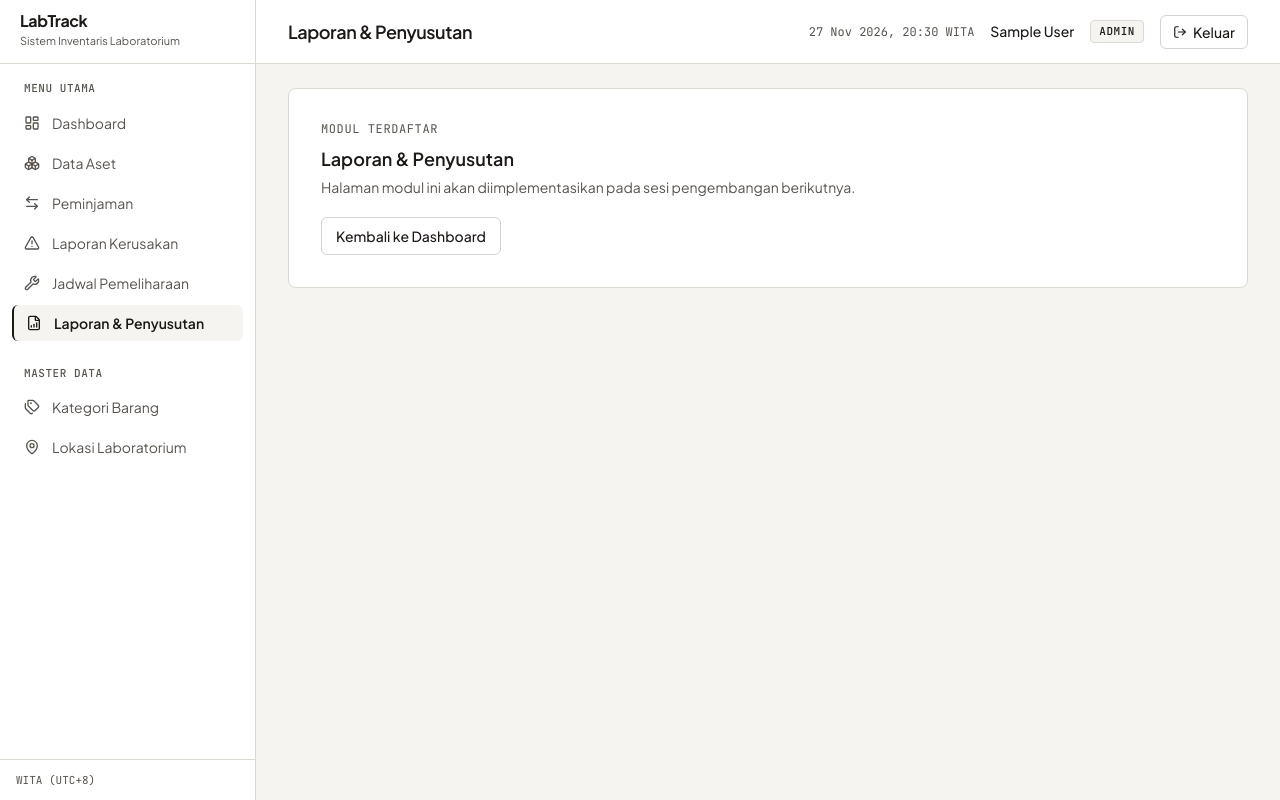
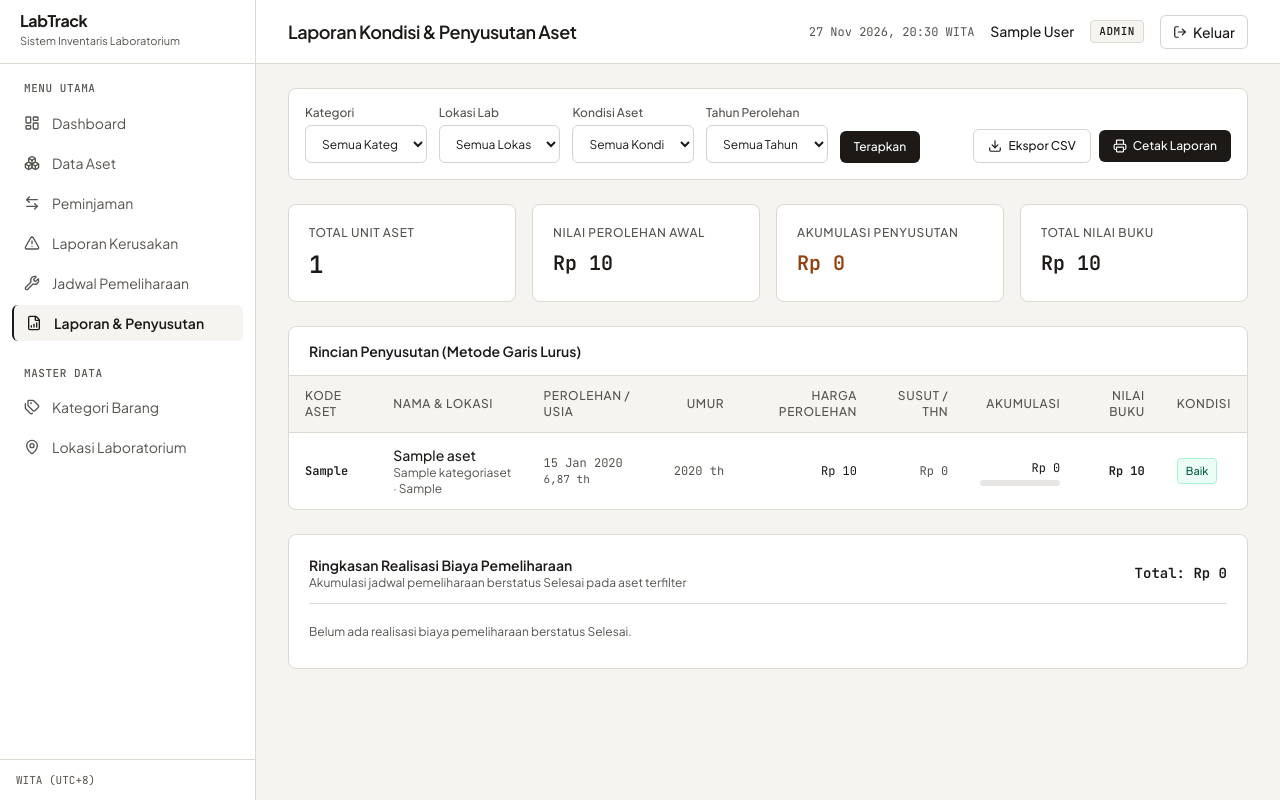
Before and after one commit to MochPutraFS/LabTrack, a Django app: page /laporan/kondisi-penyusutan/ in a window 1280 px wide. Run offline with Django 5.2, Linux system fonts and the light colour scheme; a user stored in the database is signed in; tables that the repository leaves empty hold one stand-in row (values such as "Sample post"); some libraries are stand-ins or nearby versions.

Commit message:
feat: add asset condition and straight-line depreciation reports

```diff
--- a/inventaris/templates/inventaris/base.html
+++ b/inventaris/templates/inventaris/base.html
@@ -91,7 +91,7 @@
             </a>
           </li>
           <li>
-            <a href="{% url 'laporan_penyusutan' %}" class="flex items-center gap-3 rounded-md px-3 py-2 text-sm transition-colors {% if active == 'laporan_penyusutan' %}bg-canvas font-semibold text-ink border-l-2 border-ink{% else %}text-muted hover:bg-canvas/70 hover:text-ink{% endif %}">
+            <a href="{% url 'laporan_penyusutan' %}" class="flex items-center gap-3 rounded-md px-3 py-2 text-sm transition-colors {% if 'laporan_' in active %}bg-canvas font-semibold text-ink border-l-2 border-ink{% else %}text-muted hover:bg-canvas/70 hover:text-ink{% endif %}">
               <i data-lucide="file-bar-chart" class="h-4 w-4 shrink-0" aria-hidden="true"></i>
               <span>Laporan &amp; Penyusutan</span>
             </a>
--- a/inventaris/templates/inventaris/coming_soon.html
+++ /dev/null
@@ -1,19 +0,0 @@
-{% extends "inventaris/base.html" %}
-
-{% block title %}{{ module_title }} — LabTrack{% endblock %}
-{% block page_title %}{{ module_title }}{% endblock %}
-
-{% block content %}
-<section class="rounded-lg border border-line bg-white p-6 sm:p-8">
-  <p class="font-mono text-xs uppercase tracking-wider text-muted">Modul Terdaftar</p>
-  <h2 class="mt-2 text-lg font-semibold text-ink">{{ module_title }}</h2>
-  <p class="mt-1 text-sm text-muted">
-    Halaman modul ini akan diimplementasikan pada sesi pengembangan berikutnya.
-  </p>
-  <div class="mt-5">
-    <a href="{% url 'dashboard' %}" class="inline-flex items-center rounded-md border border-stone-300 bg-white px-3.5 py-2 text-sm font-medium text-ink hover:bg-canvas">
-      Kembali ke Dashboard
-    </a>
-  </div>
-</section>
-{% endblock %}
--- /dev/null
+++ b/inventaris/templates/inventaris/laporan/penyusutan.html
@@ -0,0 +1,180 @@
+{% extends "inventaris/base.html" %}
+{% load inventaris_tags %}
+
+{% block title %}Laporan Kondisi &amp; Penyusutan — LabTrack{% endblock %}
+{% block page_title %}Laporan Kondisi &amp; Penyusutan Aset{% endblock %}
+
+{% block content %}
+<div class="space-y-6">
+  <!-- Filter & Ekspor -->
+  <div class="flex flex-wrap items-end justify-between gap-3 rounded-lg border border-line bg-white p-4">
+    <form method="get" class="grid flex-1 grid-cols-1 gap-3 sm:grid-cols-2 lg:grid-cols-5">
+      <div>
+        <label for="f-kategori" class="mb-1 block text-xs font-medium text-muted">Kategori</label>
+        <select id="f-kategori" name="kategori" class="block w-full min-h-[38px] rounded-md border border-stone-300 bg-white px-3 py-1.5 text-xs text-ink focus:border-ink focus:outline-none">
+          <option value="">Semua Kategori</option>
+          {% for k in kategoris %}
+          <option value="{{ k.pk }}" {% if filters.kategori == k.pk|stringformat:"s" %}selected{% endif %}>{{ k.nama }}</option>
+          {% endfor %}
+        </select>
+      </div>
+
+      <div>
+        <label for="f-lokasi" class="mb-1 block text-xs font-medium text-muted">Lokasi Lab</label>
+        <select id="f-lokasi" name="lokasi" class="block w-full min-h-[38px] rounded-md border border-stone-300 bg-white px-3 py-1.5 text-xs text-ink focus:border-ink focus:outline-none">
+          <option value="">Semua Lokasi</option>
+          {% for l in lokasis %}
+          <option value="{{ l.pk }}" {% if filters.lokasi == l.pk|stringformat:"s" %}selected{% endif %}>{{ l.nama_ruang }}</option>
+          {% endfor %}
+        </select>
+      </div>
+
+      <div>
+        <label for="f-kondisi" class="mb-1 block text-xs font-medium text-muted">Kondisi Aset</label>
+        <select id="f-kondisi" name="kondisi" class="block w-full min-h-[38px] rounded-md border border-stone-300 bg-white px-3 py-1.5 text-xs text-ink focus:border-ink focus:outline-none">
+          <option value="">Semua Kondisi</option>
+          {% for val, label in kondisi_choices %}
+          <option value="{{ val }}" {% if filters.kondisi == val %}selected{% endif %}>{{ label }}</option>
+          {% endfor %}
+        </select>
+      </div>
+
+      <div>
+        <label for="f-tahun" class="mb-1 block text-xs font-medium text-muted">Tahun Perolehan</label>
+        <select id="f-tahun" name="tahun" class="block w-full min-h-[38px] rounded-md border border-stone-300 bg-white px-3 py-1.5 text-xs text-ink focus:border-ink focus:outline-none">
+          <option value="">Semua Tahun</option>
+          {% for t in tahun_choices %}
+          <option value="{{ t }}" {% if filters.tahun == t|stringformat:"s" %}selected{% endif %}>{{ t }}</option>
+          {% endfor %}
+        </select>
+      </div>
+
+      <div class="flex items-end gap-2">
+        <button type="submit" class="cursor-pointer rounded-md bg-ink px-3.5 py-2 text-xs font-medium text-white hover:bg-stone-800">
+          Terapkan
+        </button>
+        {% if filters.kategori or filters.lokasi or filters.kondisi or filters.tahun %}
+        <a href="{% url 'laporan_penyusutan' %}" class="rounded-md border border-stone-300 bg-white px-3 py-2 text-xs font-medium text-muted hover:text-ink">
+          Reset
+        </a>
+        {% endif %}
+      </div>
+    </form>
+
+    <div class="flex items-center gap-2 shrink-0">
+      <a href="?{% if query_string %}{{ query_string }}&{% endif %}export=csv" class="inline-flex items-center gap-1.5 rounded-md border border-stone-300 bg-white px-3.5 py-2 text-xs font-medium text-ink hover:bg-canvas">
+        <i data-lucide="download" class="h-3.5 w-3.5" aria-hidden="true"></i>
+        <span>Ekspor CSV</span>
+      </a>
+      <a href="{% url 'laporan_cetak' %}{% if query_string %}?{{ query_string }}{% endif %}" class="inline-flex items-center gap-1.5 rounded-md bg-ink px-3.5 py-2 text-xs font-medium text-white hover:bg-stone-800">
+        <i data-lucide="printer" class="h-3.5 w-3.5" aria-hidden="true"></i>
+        <span>Cetak Laporan</span>
+      </a>
+    </div>
+  </div>
+
+  <!-- Ringkasan Eksekutif (4 Summary Cards) -->
+  <section aria-label="Ringkasan Finansial Aset" class="grid grid-cols-1 gap-4 sm:grid-cols-2 xl:grid-cols-4">
+    <div class="rounded-lg border border-line bg-white p-5">
+      <p class="text-xs font-medium uppercase tracking-wider text-muted">Total Unit Aset</p>
+      <p class="mt-2 font-mono text-2xl font-semibold tabular-nums text-ink">{{ total_unit }}</p>
+    </div>
+    <div class="rounded-lg border border-line bg-white p-5">
+      <p class="text-xs font-medium uppercase tracking-wider text-muted">Nilai Perolehan Awal</p>
+      <p class="mt-2 font-mono text-xl font-semibold tabular-nums text-ink">{{ total_perolehan|rupiah }}</p>
+    </div>
+    <div class="rounded-lg border border-line bg-white p-5">
+      <p class="text-xs font-medium uppercase tracking-wider text-muted">Akumulasi Penyusutan</p>
+      <p class="mt-2 font-mono text-xl font-semibold tabular-nums text-amber-800">{{ total_akumulasi|rupiah }}</p>
+    </div>
+    <div class="rounded-lg border border-line bg-white p-5">
+      <p class="text-xs font-medium uppercase tracking-wider text-muted">Total Nilai Buku</p>
+      <p class="mt-2 font-mono text-xl font-semibold tabular-nums text-ink">{{ total_nilai_buku|rupiah }}</p>
+    </div>
+  </section>
+
+  <!-- Tabel Rincian Penyusutan Garis Lurus -->
+  <div class="overflow-hidden rounded-lg border border-line bg-white">
+    <div class="border-b border-line px-5 py-3.5">
+      <h2 class="text-sm font-semibold text-ink">Rincian Penyusutan (Metode Garis Lurus)</h2>
+    </div>
+    <div class="overflow-x-auto">
+      <table class="w-full text-left text-sm">
+        <thead class="border-b border-line bg-canvas text-xs uppercase tracking-wider text-muted">
+          <tr>
+            <th scope="col" class="px-4 py-3 font-medium">Kode Aset</th>
+            <th scope="col" class="px-4 py-3 font-medium">Nama &amp; Lokasi</th>
+            <th scope="col" class="px-4 py-3 font-medium">Perolehan / Usia</th>
+            <th scope="col" class="px-4 py-3 font-medium text-right">Umur</th>
+            <th scope="col" class="px-4 py-3 font-medium text-right">Harga Perolehan</th>
+            <th scope="col" class="px-4 py-3 font-medium text-right">Susut / Thn</th>
+            <th scope="col" class="px-4 py-3 font-medium text-right">Akumulasi</th>
+            <th scope="col" class="px-4 py-3 font-medium text-right">Nilai Buku</th>
+            <th scope="col" class="px-4 py-3 font-medium">Kondisi</th>
+          </tr>
+        </thead>
+        <tbody class="divide-y divide-line">
+          {% for r in rows %}
+          {% with a=r.aset %}
+          <tr class="hover:bg-canvas/60">
+            <td class="px-4 py-3 font-mono text-xs font-semibold text-ink whitespace-nowrap">
+              <a href="{% url 'aset_detail' a.pk %}" class="hover:underline">{{ a.kode_aset }}</a>
+            </td>
+            <td class="px-4 py-3">
+              <span class="block font-medium text-ink">{{ a.nama_aset }}</span>
+              <span class="block text-xs text-muted">{{ a.kategori.nama }} &middot; {{ a.lokasi.kode_ruang }}</span>
+            </td>
+            <td class="px-4 py-3 font-mono text-xs text-muted whitespace-nowrap">
+              {{ a.tanggal_perolehan|date:"d M Y" }}
+              <span class="block text-[11px]">{{ r.usia_tahun }} th</span>
+            </td>
+            <td class="px-4 py-3 text-right font-mono text-xs tabular-nums text-muted whitespace-nowrap">{{ a.umur_ekonomis_tahun }} th</td>
+            <td class="px-4 py-3 text-right font-mono text-xs tabular-nums text-ink whitespace-nowrap">{{ a.harga_perolehan|rupiah }}</td>
+            <td class="px-4 py-3 text-right font-mono text-xs tabular-nums text-muted whitespace-nowrap">{{ r.penyusutan_per_tahun|rupiah }}</td>
+            <td class="px-4 py-3 text-right whitespace-nowrap">
+              <span class="font-mono text-xs tabular-nums text-ink">{{ r.akumulasi_penyusutan|rupiah }}</span>
+              <div class="mt-1 ml-auto h-1.5 w-20 overflow-hidden rounded-full bg-stone-200" title="{{ r.persentase_susut }}%">
+                <div class="h-full bg-ink" style="width: {{ r.persentase_susut|floatformat:0 }}%"></div>
+              </div>
+            </td>
+            <td class="px-4 py-3 text-right font-mono text-xs font-semibold tabular-nums text-ink whitespace-nowrap">{{ r.nilai_buku|rupiah }}</td>
+            <td class="px-4 py-3 whitespace-nowrap">
+              <span class="inline-flex items-center rounded px-2 py-0.5 text-[11px] font-medium {{ a.kondisi|badge_kondisi }}">
+                {{ a.get_kondisi_display }}
+              </span>
+            </td>
+          </tr>
+          {% endwith %}
+          {% empty %}
+          <tr>
+            <td colspan="9" class="px-4 py-10 text-center text-sm text-muted">Tidak ada data aset sesuai filter.</td>
+          </tr>
+          {% endfor %}
+        </tbody>
+      </table>
+    </div>
+  </div>
+
+  <!-- Ringkasan Biaya Pemeliharaan (SELESAI) -->
+  <section class="rounded-lg border border-line bg-white p-5">
+    <div class="flex flex-wrap items-center justify-between gap-2 border-b border-line pb-3">
+      <div>
+        <h2 class="text-sm font-semibold text-ink">Ringkasan Realisasi Biaya Pemeliharaan</h2>
+        <p class="text-xs text-muted">Akumulasi jadwal pemeliharaan berstatus Selesai pada aset terfilter</p>
+      </div>
+      <p class="font-mono text-sm font-semibold text-ink">Total: {{ total_biaya_pemeliharaan|rupiah }}</p>
+    </div>
+    <div class="mt-3 grid grid-cols-1 gap-3 sm:grid-cols-2 lg:grid-cols-4">
+      {% for b in biaya_per_kategori %}
+      <div class="rounded-md border border-line bg-canvas p-3.5">
+        <p class="text-xs font-medium text-muted">{{ b.aset__kategori__nama }}</p>
+        <p class="mt-1 font-mono text-sm font-semibold text-ink">{{ b.total_biaya|rupiah }}</p>
+        <p class="mt-0.5 text-[11px] text-muted">{{ b.jumlah_kegiatan }} kegiatan selesai</p>
+      </div>
+      {% empty %}
+      <p class="col-span-full text-xs text-muted py-2">Belum ada realisasi biaya pemeliharaan berstatus Selesai.</p>
+      {% endfor %}
+    </div>
+  </section>
+</div>
+{% endblock %}
--- a/inventaris/urls.py
+++ b/inventaris/urls.py
@@ -48,11 +48,7 @@ urlpatterns = [
     path('pemeliharaan/<int:pk>/mulai/', views.pemeliharaan_mulai, name='pemeliharaan_mulai'),
     path('pemeliharaan/<int:pk>/selesai/', views.pemeliharaan_selesai, name='pemeliharaan_selesai'),
 
-    # Placeholder routes untuk modul S07
-    path(
-        'laporan/kondisi-penyusutan/',
-        views.module_placeholder,
-        {'title': 'Laporan & Penyusutan'},
-        name='laporan_penyusutan',
-    ),
+    # Laporan Kondisi & Penyusutan Aset
+    path('laporan/kondisi-penyusutan/', views.laporan_penyusutan, name='laporan_penyusutan'),
+    path('laporan/cetak/', views.laporan_cetak, name='laporan_cetak'),
 ]
--- a/inventaris/views.py
+++ b/inventaris/views.py
@@ -1,11 +1,14 @@
+import csv
 from datetime import timedelta
+from decimal import Decimal
 
 from django.contrib import messages
 from django.contrib.auth import authenticate, get_user_model, login, logout
 from django.contrib.auth.decorators import login_required
 from django.core.paginator import Paginator
 from django.db import transaction
-from django.db.models import Count, ProtectedError, Q
+from django.db.models import Count, ProtectedError, Q, Sum
+from django.http import HttpResponse
 from django.shortcuts import get_object_or_404, redirect, render
 from django.utils import timezone
 from django.utils.http import url_has_allowed_host_and_scheme
@@ -24,7 +27,7 @@ from .forms import (
     SelesaiPemeliharaanForm,
 )
 from .models import Aset, JadwalPemeliharaan, KategoriAset, LaporanKerusakan, LokasiLab, Peminjaman
-from .services import generate_aset_qr
+from .services import generate_aset_qr, hitung_penyusutan
 
 User = get_user_model()
 
@@ -821,9 +824,134 @@ def pemeliharaan_selesai(request, pk):
 
 
 # ---------------------------------------------------------------------------
-# Placeholder routes untuk modul S07
+# Laporan Kondisi & Penyusutan Aset
 # ---------------------------------------------------------------------------
 
-@login_required
-def module_placeholder(request, title=''):
-    return render(request, 'inventaris/coming_soon.html', {'module_title': title})
+def _get_laporan_data(request):
+    qs = Aset.objects.select_related('kategori', 'lokasi').order_by('kode_aset')
+
+    kategori_id = request.GET.get('kategori', '').strip()
+    lokasi_id = request.GET.get('lokasi', '').strip()
+    kondisi = request.GET.get('kondisi', '').strip()
+    tahun = request.GET.get('tahun', '').strip()
+
+    if kategori_id.isdigit():
+        qs = qs.filter(kategori_id=int(kategori_id))
+    if lokasi_id.isdigit():
+        qs = qs.filter(lokasi_id=int(lokasi_id))
+    if kondisi in dict(Aset.KONDISI_CHOICES):
+        qs = qs.filter(kondisi=kondisi)
+    if tahun.isdigit():
+        qs = qs.filter(tanggal_perolehan__year=int(tahun))
+
+    asets = list(qs)
+    today = timezone.localdate()
+
+    rows = []
+    total_perolehan = Decimal('0')
+    total_akumulasi = Decimal('0')
+    total_nilai_buku = Decimal('0')
+
+    for aset in asets:
+        metrik = hitung_penyusutan(aset, tanggal_acuan=today)
+        total_perolehan += aset.harga_perolehan
+        total_akumulasi += metrik['akumulasi_penyusutan']
+        total_nilai_buku += metrik['nilai_buku']
+        rows.append({
+            'aset': aset,
+            'usia_tahun': metrik['usia_tahun'],
+            'penyusutan_per_tahun': metrik['penyusutan_per_tahun'],
+            'akumulasi_penyusutan': metrik['akumulasi_penyusutan'],
+            'nilai_buku': metrik['nilai_buku'],
+            'persentase_susut': min(100, float(metrik['persentase_susut'])),
+        })
+
+    biaya_per_kategori = (
+        JadwalPemeliharaan.objects.filter(status='SELESAI', aset__in=asets)
+        .values('aset__kategori__nama')
+        .annotate(total_biaya=Sum('biaya'), jumlah_kegiatan=Count('id'))
+        .order_by('aset__kategori__nama')
+    )
+    total_biaya_pemeliharaan = sum((b['total_biaya'] or Decimal('0')) for b in biaya_per_kategori)
+
+    query_params = request.GET.copy()
+    query_params.pop('export', None)
+
+    return {
+        'rows': rows,
+        'total_unit': len(rows),
+        'total_perolehan': total_perolehan,
+        'total_akumulasi': total_akumulasi,
+        'total_nilai_buku': total_nilai_buku,
+        'biaya_per_kategori': biaya_per_kategori,
+        'total_biaya_pemeliharaan': total_biaya_pemeliharaan,
+        'kategoris': KategoriAset.objects.order_by('nama'),
+        'lokasis': LokasiLab.objects.order_by('nama_ruang'),
+        'kondisi_choices': Aset.KONDISI_CHOICES,
+        'tahun_choices': [d.year for d in Aset.objects.dates('tanggal_perolehan', 'year', order='DESC')],
+        'filters': {
+            'kategori': kategori_id,
+            'lokasi': lokasi_id,
+            'kondisi': kondisi,
+            'tahun': tahun,
+        },
+        'query_string': query_params.urlencode(),
+        'tanggal_cetak': timezone.localtime(),
+    }
+
+
+@role_required('ADMIN', 'TEKNISI')
+def laporan_penyusutan(request):
+    data = _get_laporan_data(request)
+
+    if request.GET.get('export') == 'csv':
+        response = HttpResponse(content_type='text/csv; charset=utf-8-sig')
+        response['Content-Disposition'] = 'attachment; filename="laporan_inventaris_penyusutan.csv"'
+        response.write('\ufeff')
+
+        writer = csv.writer(response)
+        writer.writerow([
+            'Kode Aset',
+            'Nama Aset',
+            'Kategori',
+            'Lokasi',
+            'Tanggal Perolehan',
+            'Usia (Tahun)',
+            'Umur Ekonomis (Tahun)',
+            'Harga Perolehan (Rp)',
+            'Nilai Residu (Rp)',
+            'Penyusutan/Tahun (Rp)',
+            'Akumulasi Penyusutan (Rp)',
+            'Persentase Susut (%)',
+            'Nilai Buku (Rp)',
+            'Kondisi',
+            'Status',
+        ])
+        for r in data['rows']:
+            a = r['aset']
+            writer.writerow([
+                a.kode_aset,
+                a.nama_aset,
+                a.kategori.nama,
+                a.lokasi.nama_ruang,
+                a.tanggal_perolehan.isoformat(),
+                r['usia_tahun'],
+                a.umur_ekonomis_tahun,
+                a.harga_perolehan,
+                a.nilai_residu,
+                r['penyusutan_per_tahun'],
+                r['akumulasi_penyusutan'],
+                r['persentase_susut'],
+                r['nilai_buku'],
+                a.get_kondisi_display(),
+                a.get_status_display(),
+            ])
+        return response
+
+    return render(request, 'inventaris/laporan/penyusutan.html', data)
+
+
+@role_required('ADMIN', 'TEKNISI')
+def laporan_cetak(request):
+    data = _get_laporan_data(request)
+    return render(request, 'inventaris/laporan/cetak.html', data)
```
Also changed, not shown: inventaris/templates/inventaris/laporan/cetak.html (added, +149 -0 lines), inventaris/tests.py (+87 -0 lines).
